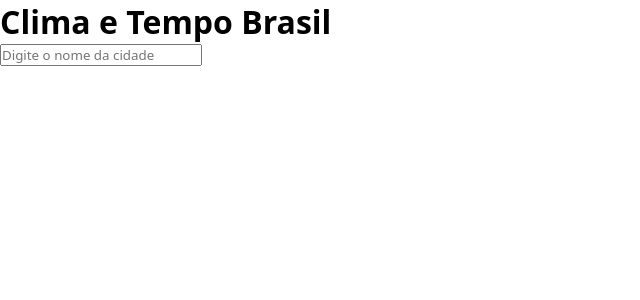
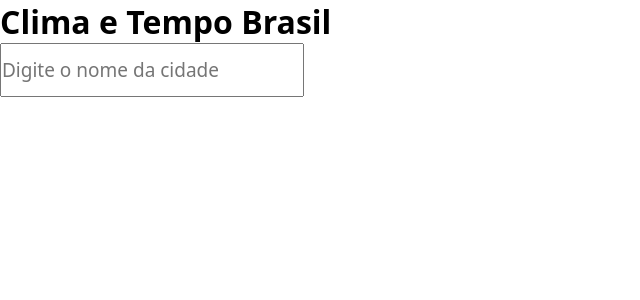
Before and after one commit to h1toh/previsao-do-tempo, a plain HTML site: page index.html in a window 1280 px wide. Shown: the whole page, without its empty margins (0-640 px from the left). Drawn offline with Linux system fonts and the light colour scheme.

Commit message:
ajustando css e retirando comentarios no js

```diff
--- a/script.js
+++ b/script.js
@@ -24,13 +24,13 @@ function limparListaDeSugestoes() {
 }
 
 caixaParaDigitarNomeDaCidade.addEventListener('input', () => {
-    clearTimeout(timeout) // Utilizado para limpar o Timeout e q possa recomeçar o delay novamente.
+    clearTimeout(timeout)
 
     let nomeDaCidade = caixaParaDigitarNomeDaCidade.value
 
-    timeout = setTimeout(() => { // Utilizado para dar um delay na sugestão quando o usuario pressionar uma tecla
+    timeout = setTimeout(() => {
         let urlDaAPIBuscarLocalidades = `https://brasilapi.com.br/api/cptec/v1/cidade/${nomeDaCidade}`
-        // Usado para pegar o ID de uma cidade para depois ser utilizado para pegar as informações do tempo dessa cidade
+
         fetch(urlDaAPIBuscarLocalidades)
             .then(response => response.json())
             .then(data => {
--- a/style.css
+++ b/style.css
@@ -4,7 +4,15 @@
     font-family: system-ui, -apple-system, BlinkMacSystemFont, 'Segoe UI', Roboto, Oxygen, Ubuntu, Cantarell, 'Open Sans', 'Helvetica Neue', sans-serif;
 }
 .listaDeSugestoes{
-    overflow: scroll;
+    height: 200px;
+    width: 300px;
+    overflow-y: scroll;
+}
+
+input {
+    width: 300px;
+    height: 50px;
+    font-size: 19px;
 }
 
 @media (max-width: 767px) {
```
